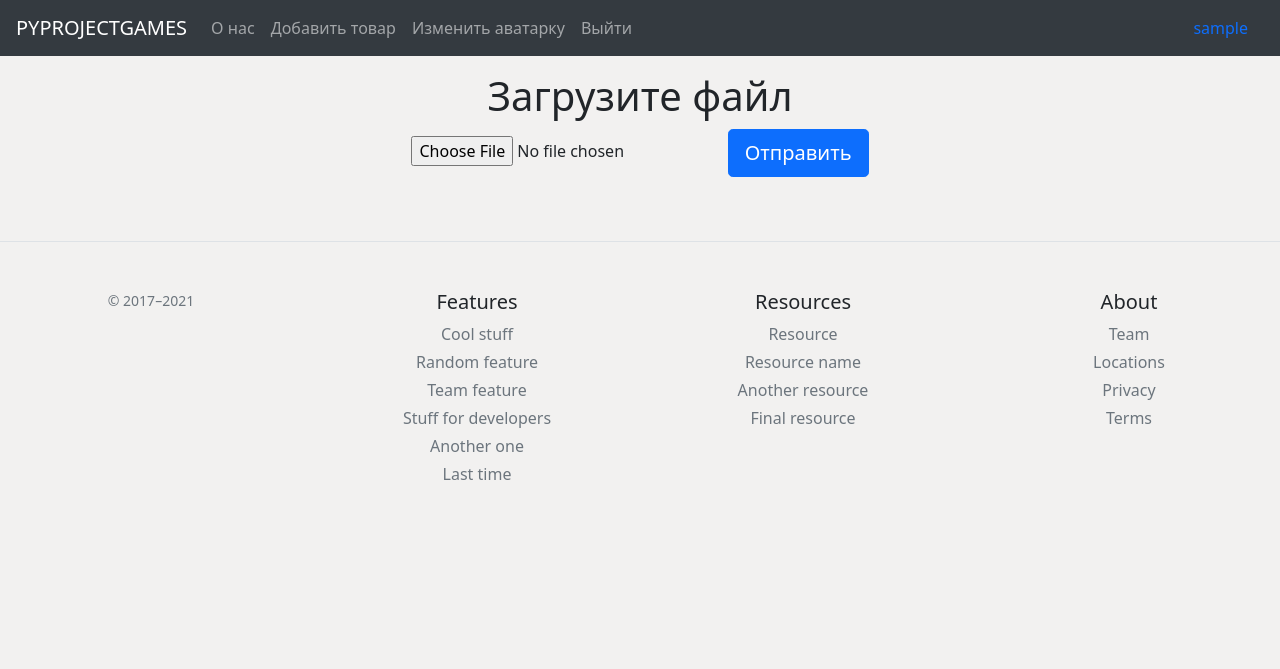
After one commit to RealQuick56/Progect_flask, a Flask app: page /upload in a window 1280 px wide. The commit adds this page. Shown: the top 669 px of the page. Run offline with Flask 2, Linux system fonts and the light colour scheme; a user stored in the database is signed in; some libraries are stand-ins or nearby versions.

Commit message:
Site_Project.0.0.4 Добавлено: 1. Изменение аватарки пользователя 2. Страница добавления/обнвления фотографии

```diff
--- a/new/__init__.py
+++ b/new/__init__.py
@@ -1,13 +1,18 @@
 from flask import Flask
 from flask_sqlalchemy import SQLAlchemy
 from flask_login import LoginManager
+from flask_uploads import UploadSet, configure_uploads, IMAGES
 
 
 app = Flask(__name__)
 app.secret_key = 'top secret'
 app.config['SQLALCHEMY_DATABASE_URI'] = 'sqlite:///templates/shop.db'
 app.config['SQLALCHEMY_TRACK_MODIFICATIONS'] = False
+app.config['UPLOADED_PHOTOS_DEST'] = 'new/static/img'
 db = SQLAlchemy(app)
+
+photos = UploadSet('photos', IMAGES)
+configure_uploads(app, photos)
 
 manager = LoginManager(app)
 
--- a/new/models.py
+++ b/new/models.py
@@ -9,6 +9,7 @@ class Item(db.Model):
     price = db.Column(db.Integer, nullable=False)
     isActive = db.Column(db.Boolean, default=True)
     text = db.Column(db.String(250), nullable=False)
+    nick = db.Column(db.String, nullable=False)
 
     def __repr__(self):
         return self.title
--- a/new/routes.py
+++ b/new/routes.py
@@ -2,7 +2,7 @@ from flask import render_template, session, flash, request, redirect, url_for
 from werkzeug.security import check_password_hash, generate_password_hash
 from flask_login import login_user, login_required, logout_user
 
-from new import db, app
+from new import db, app, photos
 from new.models import Item, User
 
 
@@ -32,7 +32,7 @@ def create():
         title = request.form['title']
         price = request.form['price']
         text = request.form['text']
-        item = Item(title=title, price=price, text=text)
+        item = Item(title=title, price=price, text=text, nick=nick)
 
         try:
             db.session.add(item)
@@ -82,7 +82,7 @@ def register():
         text_about = request.form['about_me']
         password = request.form['password']
         repassword = request.form['repassword']
-        photo = request.form['photo']
+        photo = ''
 
         try:
             hash_pwd = generate_password_hash(password)
@@ -126,11 +126,26 @@ def buy(title):
         return render_template('register.html', user='')
 
 
-
-
 @app.after_request
 def redirect_to_singing(response):
     if response.status_code == 401:
         return redirect(url_for('logins') + '?next=' + request.url)
     else:
         return response
+
+
+@app.route('/upload', methods=['GET', 'POST'])
+@login_required
+def upload():
+    if request.method == 'POST' and 'photo' in request.files:
+        users = User.query.order_by(User.id).all()
+        for i in users:
+            if i.login in session['login']:
+                filename = photos.save(request.files['photo'])
+                i.photo = filename
+                db.session.commit()
+        return redirect('/profile')
+    try:
+        return render_template('upload_photos.html', user=session['login'])
+    except:
+        return render_template('upload_photos.html', user='')
--- a/new/templates/base.html
+++ b/new/templates/base.html
@@ -65,6 +65,12 @@
         </li>
         <li class="nav-item">
           <a class="nav-link" href="/create">Добавить товар</a>
+        </li>
+        <li class="nav-item">
+          <a class="nav-link" href="/upload">Изменить аватарку</a>
+        </li>
+        <li class="nav-item">
+          <a class="nav-link" href="/logout">Выйти</a>
         </li>
         {% else %}
         <li class="nav-item active">
--- a/new/templates/create.html
+++ b/new/templates/create.html
@@ -20,6 +20,9 @@
     <div class="form-floating py-3 m-1">
       <input type="text" class="form-control w-auto"  name="text" placeholder="Например: Очень красивая">
     </div>
+    <div class="form-floating py-3 m-1">
+      <input type="text" class="form-control w-auto"  name="nick" placeholder="Ваш никнейм">
+    </div>
     <button class="w-auto btn btn-lg btn-primary py-2 m-3" type="submit" value="Registration">Добавить товар</button>
   </form>
 </div>
--- a/new/templates/register.html
+++ b/new/templates/register.html
@@ -26,9 +26,6 @@
       <input type="password" class="form-control w-auto" id="floatingPassword" name="repassword" placeholder="Повторите пароль">
     </div>
     <div class="form-floating py-3 m-1 d-flex justify-content-center py-3">
-      <input type="file" name="photo" multiple accept="image/png ,image/jpeg">
-    </div>
-    <div class="form-floating py-3 m-1 d-flex justify-content-center py-3">
       <button class="w-auto btn btn-lg btn-primary py-2" type="submit" value="Registration">Зарегистрироваться</button>
     </div>
   </form>
--- /dev/null
+++ b/new/templates/upload_photos.html
@@ -0,0 +1,15 @@
+{% extends 'base.html' %}
+
+{% block title %}
+<title>Загрузка</title>
+{% endblock %}
+
+{% block body %}
+<div class="container py-3">
+  <h1>Загрузите файл</h1>
+  <form method=POST enctype=multipart/form-data action="{{ url_for('upload') }}">
+    <input class="w-auto py-2" type=file name=photo>
+    <button class="w-auto btn btn-lg btn-primary py-2" type="submit">Отправить</button>
+</form>
+</div>
+{% endblock %}
```
Also changed, not shown: new/templates/profile.html (+4 -5 lines), new/static/img/Check it out.jpg (deleted), new/templates/shop.db.
